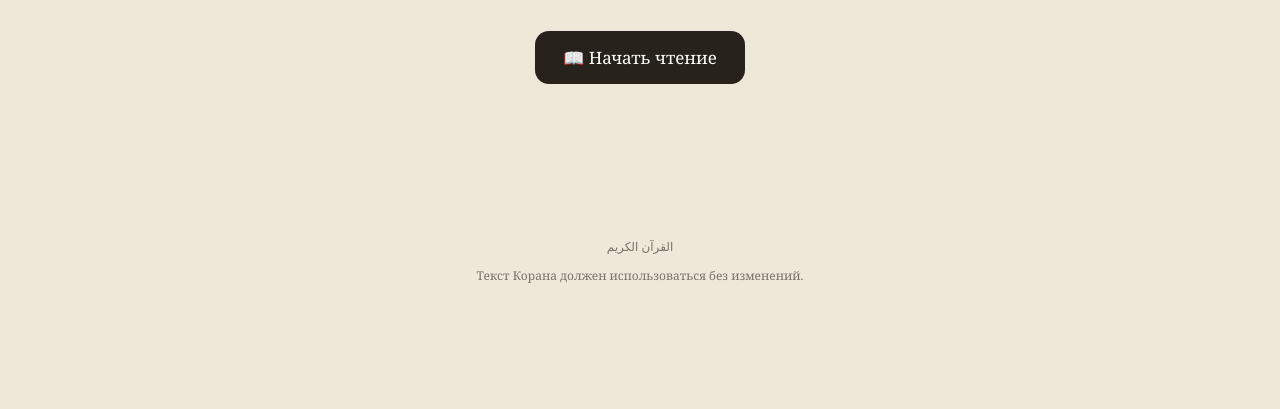
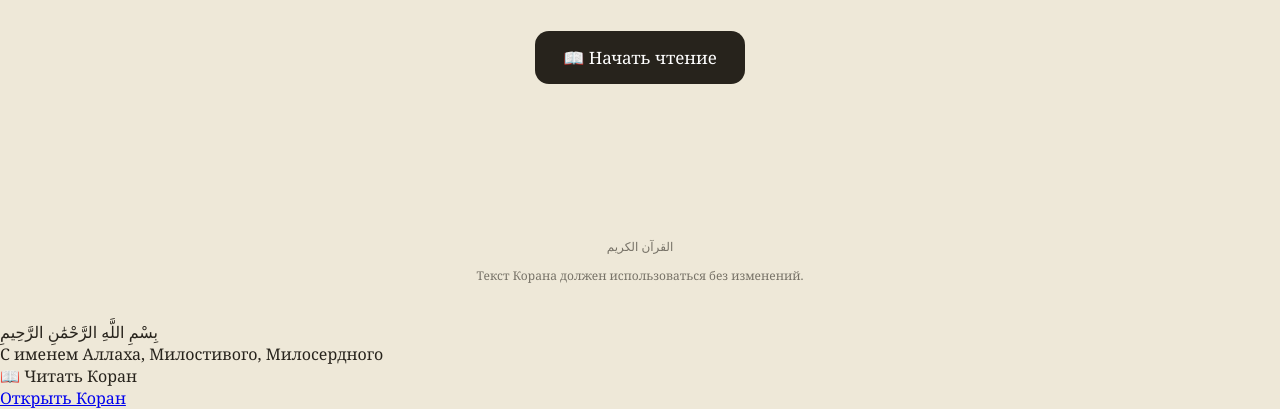
Before and after one commit to mahmudovkino/Company-Mahmudov-kino, a website: page quran.html in a window 1280 px wide. Shown: the part 544-953 px from the top of the page. Before the commit the page ends 865 px from the top, so only its background shows below. Drawn offline with Linux system fonts and the light colour scheme.

Commit message:
Update quran.html

```diff
--- a/quran.html
+++ b/quran.html
@@ -193,3 +193,18 @@
 
 </body>
           </html>
+<div class="quran-card">
+    <div class="quran-arabic">بِسْمِ اللَّهِ الرَّحْمَٰنِ الرَّحِيمِ</div>
+
+    <div class="quran-title">
+        С именем Аллаха, Милостивого, Милосердного
+    </div>
+
+    <div class="quran-subtitle">
+        📖 Читать Коран
+    </div>
+
+    <a href="quran.html" class="quran-button">
+        Открыть Коран
+    </a>
+                </div>
```
